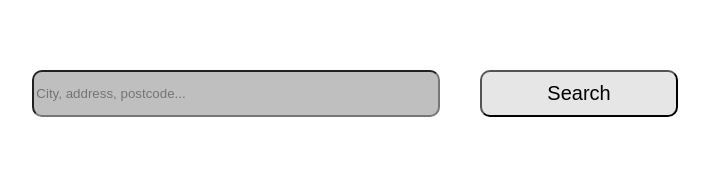
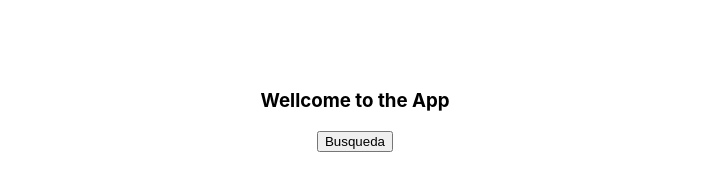
Before and after one commit to RicardMontfort90/BRICKBRO.Ricard.Montfort, a React (Create React App) app: page / in a window 1280 px wide. Shown: the part 154-344 px from the top of the page, without its empty margins (285-994 px from the left). Built offline with nearby package versions, Linux system fonts and the light colour scheme.

Commit message:
$ use LINK and create button = searchButton_home in src/views/MainPage.tsx

```diff
--- a/src/components/SearchBar.tsx
+++ b/src/components/SearchBar.tsx
@@ -44,7 +44,7 @@ interface SearchBarProps {
         <div className='SearchBar_container'>
             <input
                 className='searchbar_input'
-                placeholder='City, address, postcode...'
+                placeholder='🔍 City, address, postcode...'
                 type='text'
                 value={searchText}
                 onChange={(e) => setSearchText(e.target.value)}
--- a/src/views/MainPage.tsx
+++ b/src/views/MainPage.tsx
@@ -1,14 +1,13 @@
 import React, { ReactElement } from "react";
-import SearchBar from "../components/SearchBar";
+import { Link } from "react-router-dom";
 
 const MainPage: React.FunctionComponent = (): ReactElement => {
-    const handeleSearch = (location: {lat: number; lng: number}) => {
-        console.info('Location:', location)
-    };
-
     return (
         <div>
-            <SearchBar onSearch={handeleSearch}/>
+            <h3>Wellcome to the App</h3>
+            <Link to="/map">
+                <button className="searchButton_home">Busqueda</button>
+            </Link>
         </div>
     );
 };
```
